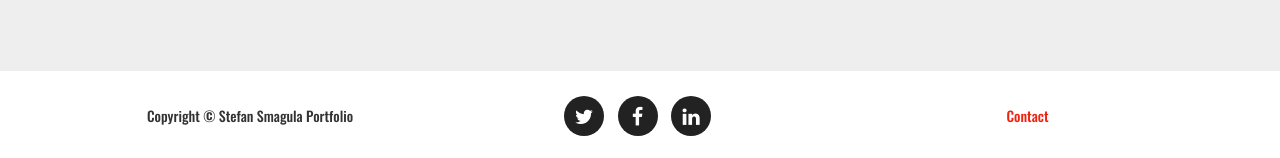
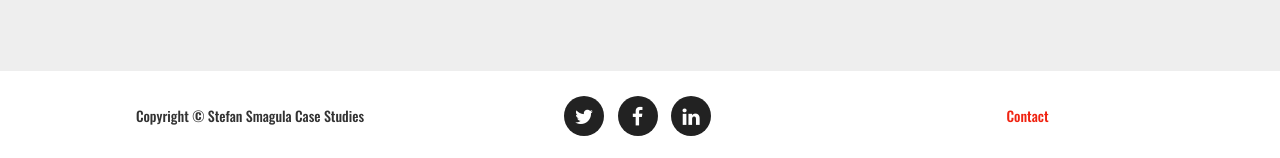
Before and after one commit to ssmagula/ssmagula.github.io, a Jekyll site: the page built from trailer.md, in a window 1280 px wide and 900 px high, scrolled down 627 px. Shown: the part 739-897 px from the top of the window. Built offline with Jekyll 4.4.1, drawn with Linux system fonts in a browser that asks for light colours; nearby versions of some CDN libraries; some web fonts are replaced; a script that is not in the unit is left out.

Commit message:
Fixes meta-descrip, changes site html title

```diff
--- a/_config.yml
+++ b/_config.yml
@@ -13,7 +13,7 @@
 # you will see them accessed via {{ site.title }}, {{ site.email }}, and so on.
 # You can create any custom variable you would like, and they will be accessible
 # in the templates via {{ site.myvariable }}.
-title: Stefan Smagula Portfolio
+title: Stefan Smagula Case Studies
 email: stefan.smagula@gmail.com
 description: > # this means to ignore newlines until "baseurl:"
   Powering people and products to reach their potential.
--- a/_includes/head.html
+++ b/_includes/head.html
@@ -6,7 +6,7 @@
     <meta charset="utf-8">
     <meta http-equiv="X-UA-Compatible" content="IE=edge">
     <meta name="viewport" content="width=device-width, initial-scale=1">
-    <meta name="description" content="Attempting to create a jekyll theme for a static marketing site">
+    <meta name="description" content="A case study site for Stefan SMagula">
     <meta name="author" content="Stefan Smagula">
 
 	<!-- Smag this is page title or else site title -->
```
Also changed, not shown: 8 other files.
